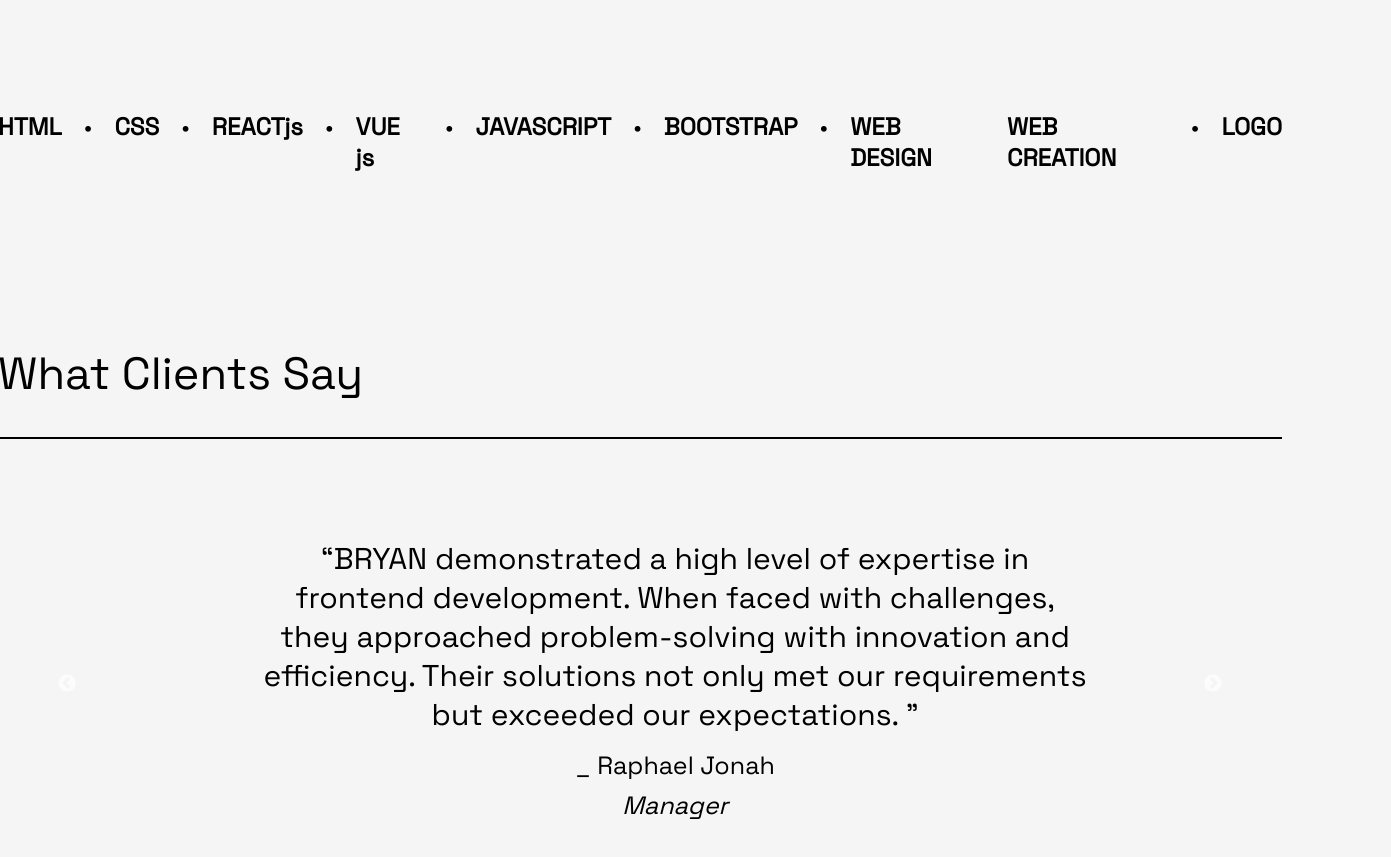
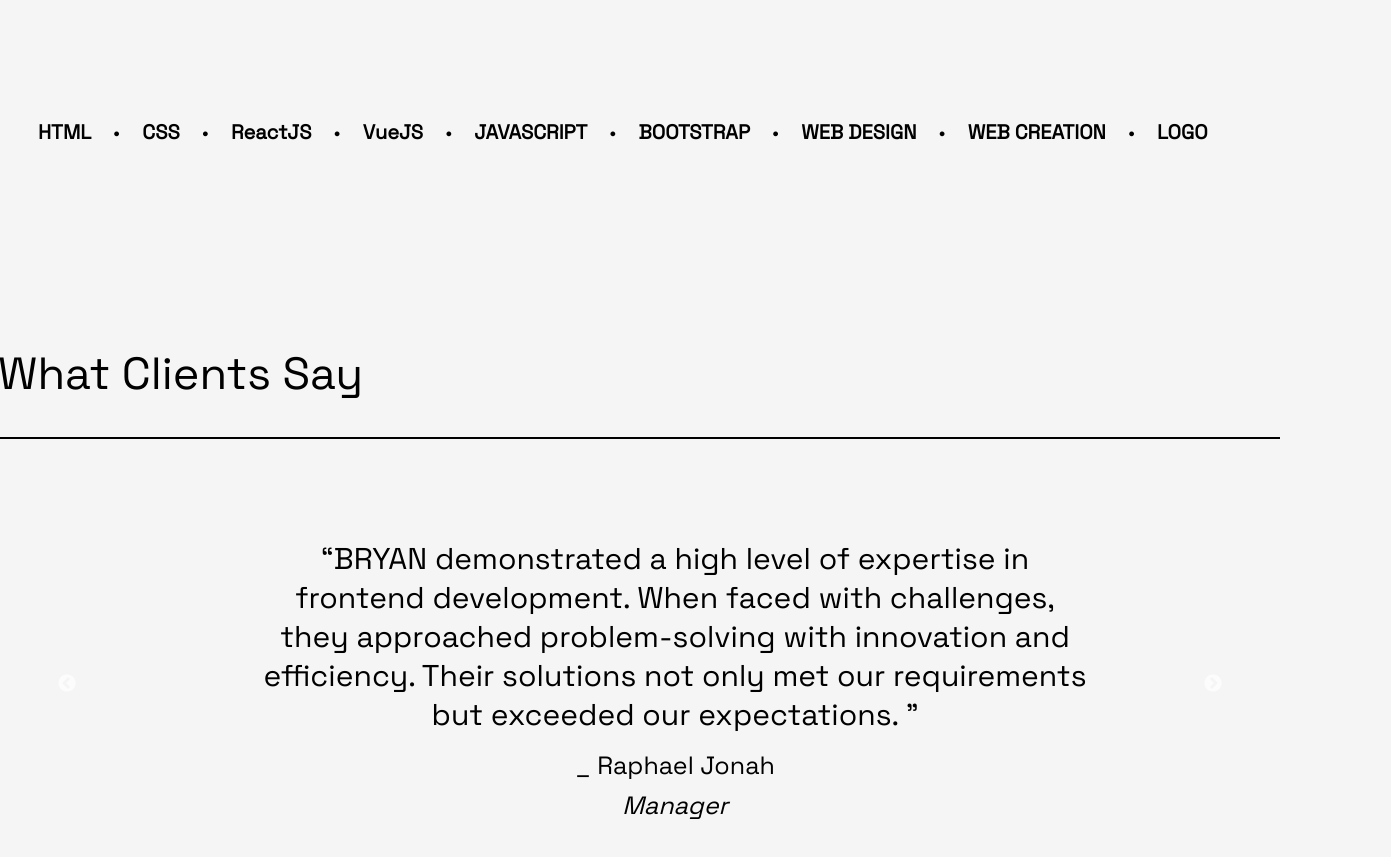
Before and after one commit to McBryan-dev/Demo-portfolio_2, a React (Create React App) app: page /home/ in a window 1280 px wide. Shown: the part 3569-4426 px from the top of the page, 1391 px wide, since content can reach past the window. Built offline with nearby package versions, Linux system fonts and the light colour scheme.

Commit message:
Latest Commit

```diff
--- a/src/Pages/Home.jsx
+++ b/src/Pages/Home.jsx
@@ -263,7 +263,7 @@ const Home = () => {
                             <div className="slide">
 
                                 <p>
-                                   <span>HTML</span>       •    <span> CSS</span>       •     <span>REACTjs</span> • <span>VUE js </span>    • <span>JAVASCRIPT</span>      • <span>BOOTSTRAP</span> • <span>WEB DESIGN</span> <span>WEB CREATION</span> • <span>LOGO</span>
+                                   <span>HTML</span>       •    <span> CSS</span>       •     <span>ReactJS</span> • <span>VueJS </span>    • <span>JAVASCRIPT</span>      • <span>BOOTSTRAP</span> • <span>WEB DESIGN</span> • <span>WEB CREATION</span> • <span>LOGO</span>
                                 </p>
 
                             </div>
--- a/src/components/LAYOUT/Layout.css
+++ b/src/components/LAYOUT/Layout.css
@@ -10,6 +10,7 @@ body {
     background-color: var(--bg-color);
     width: 100%;
     position: relative;
+    overflow: hidden;
 
     animation: blurry 3s ease-in-out 0s 1 normal forwards;
 }
--- a/src/styles/Home.css
+++ b/src/styles/Home.css
@@ -484,19 +484,21 @@
 }
 
 .content .about_sect .content .slide {
-    display: inline-flex;
-    padding: 4px 0px 20px 0px;
-    justify-content: flex-end;
+    display: flex;;
+    padding: auto;
+    justify-content: center;
     align-items: center;
-    width: 1284px;
+    width: 1204px;
     height: 31px;
+    margin-right: auto;
+    margin-left: auto;
 }
 
 .content .about_sect .content .slide p {
-    display: inline-flex;
+    display: flex;
     color: var(--primary-color);
     font-family: var(--grotesk-family);
-    font-size: 24px;
+    font-size: 20px;
     font-style: normal;
     font-weight: 400;
     line-height: normal;
--- a/src/styles/Other.css
+++ b/src/styles/Other.css
@@ -21,13 +21,16 @@
 .other .contnt {
     display: flex;
     justify-content: space-between;
+    align-items: center;
+    justify-content: center;
     width: 1284px;
 }
 
 .other .contnt .cont {
     display: flex;
-    align-items: flex-start;
-    justify-content: space-between;
+    align-items: center;
+    justify-content: center;
+    flex-direction: row-reverse;
     width: 1284px;
     gap: 100px;
 }
```
